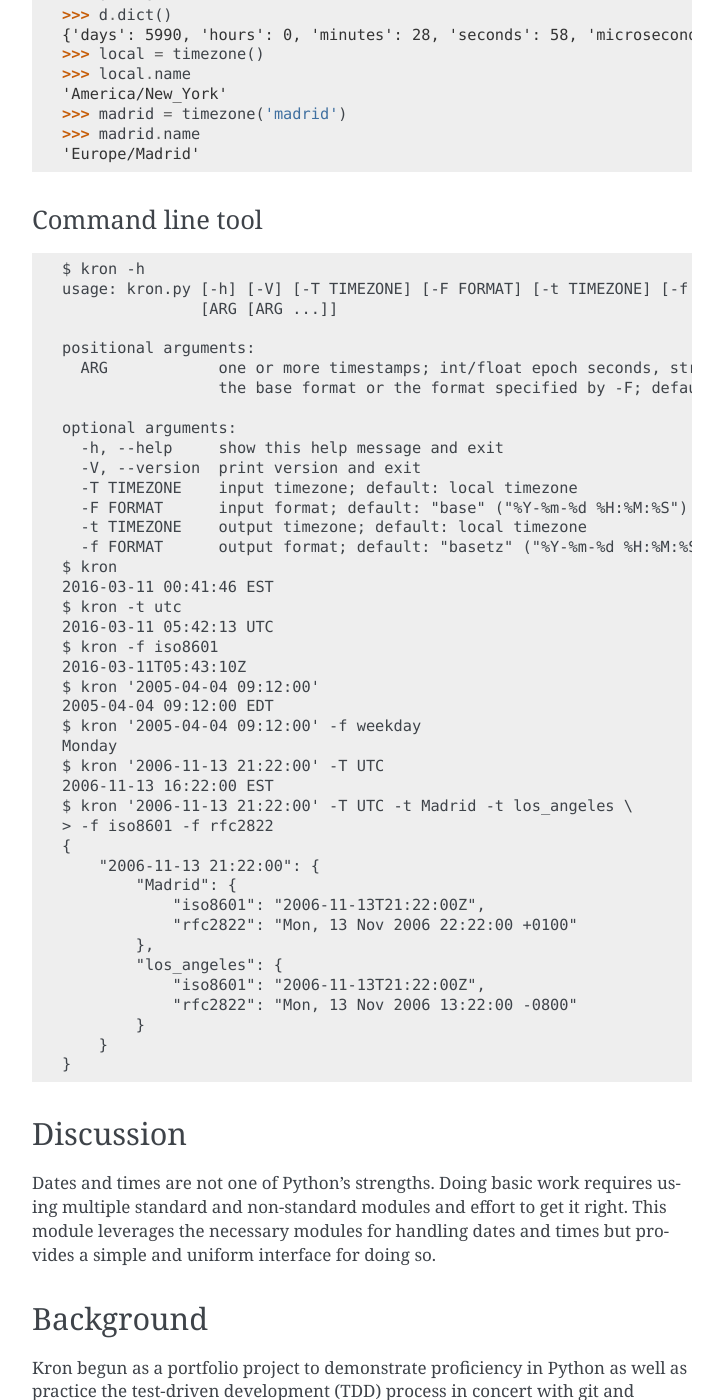
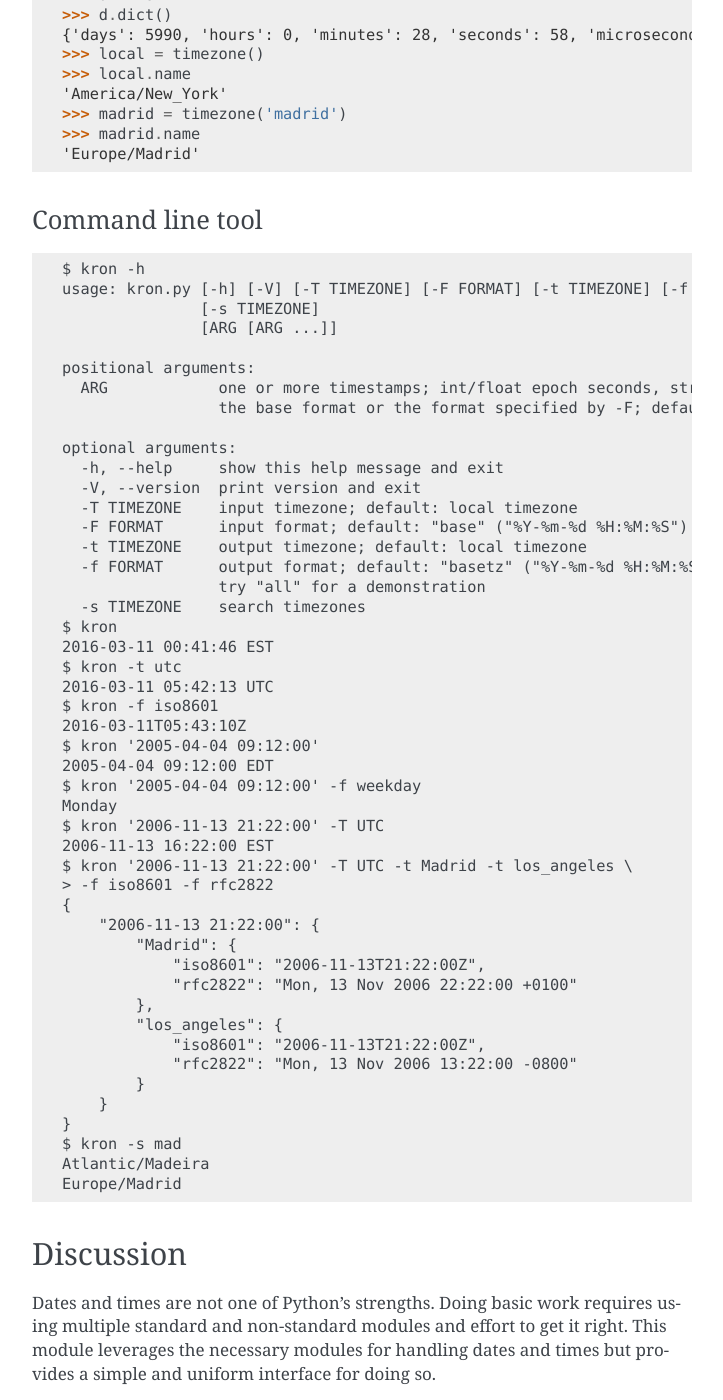
Before and after one commit to qtfkwk/kron, a Sphinx documentation site: the page built from doc/source/index.rst, in a window 1280 px wide and 1400 px high, scrolled down 1808 px. Shown: the whole window, without its empty margins (388-1111 px from the left). Built offline with Sphinx 7.4.7, drawn with Linux system fonts in a browser that asks for light colours; some of the changed text lies outside the part shown.

Commit message:
update doc; prep for release 1.6.0

```diff
--- a/doc/source/index.rst
+++ b/doc/source/index.rst
@@ -86,6 +86,7 @@ Command line tool
 
     $ kron -h
     usage: kron.py [-h] [-V] [-T TIMEZONE] [-F FORMAT] [-t TIMEZONE] [-f FORMAT]
+                   [-s TIMEZONE]
                    [ARG [ARG ...]]
 
     positional arguments:
@@ -98,7 +99,9 @@ Command line tool
       -T TIMEZONE    input timezone; default: local timezone
       -F FORMAT      input format; default: "base" ("%Y-%m-%d %H:%M:%S")
       -t TIMEZONE    output timezone; default: local timezone
-      -f FORMAT      output format; default: "basetz" ("%Y-%m-%d %H:%M:%S %Z")
+      -f FORMAT      output format; default: "basetz" ("%Y-%m-%d %H:%M:%S %Z");
+                     try "all" for a demonstration
+      -s TIMEZONE    search timezones
     $ kron
     2016-03-11 00:41:46 EST
     $ kron -t utc
@@ -125,6 +128,9 @@ Command line tool
             }
         }
     }
+    $ kron -s mad
+    Atlantic/Madeira
+    Europe/Madrid
 
 Discussion
 ==========
@@ -204,6 +210,9 @@ Versions
 +---------+------------+----------------------------------------------+
 | 1.5.3   | 2016-03-16 | Move readme content to package documentation |
 +---------+------------+----------------------------------------------+
+| 1.6.0   | 2016-03-23 | Add timezone search to CLI (-s); "all"       |
+|         |            | psuedo output format; improve documentation  |
++---------+------------+----------------------------------------------+
 
 Issues
 ======
@@ -301,6 +308,12 @@ See also
   `linux.die.net <http://linux.die.net/man/3/strftime>`_,
   `Python time.strftime
   <https://docs.python.org/2/library/time.html#time.strftime>`_
+* tz database (zoneinfo, Olson database, tzfile) at
+  `IANA <http://www.iana.org/time-zones>`_,
+  `Wikipedia <https://en.wikipedia.org/wiki/Tz_database>`_,
+  `List of time zones
+  <https://en.wikipedia.org/wiki/List_of_tz_database_time_zones>`_,
+  `tzfile manpage <http://linux.die.net/man/5/tzfile>`_
 
 Author
 ======
```
Also changed, not shown: other parts of doc/source/index.rst (+0 -2 lines), 1 other file.
